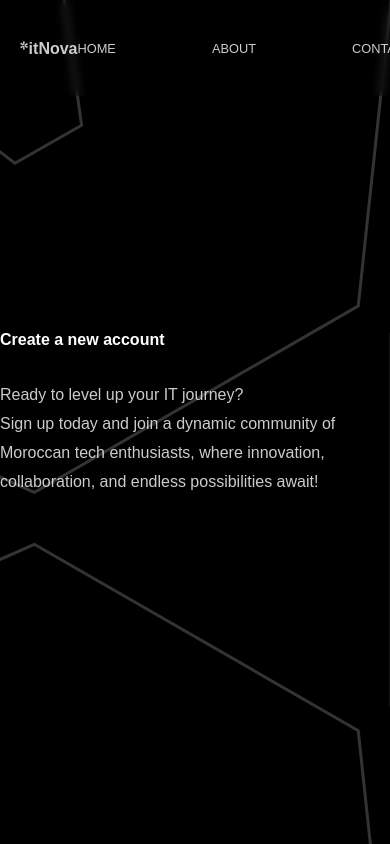
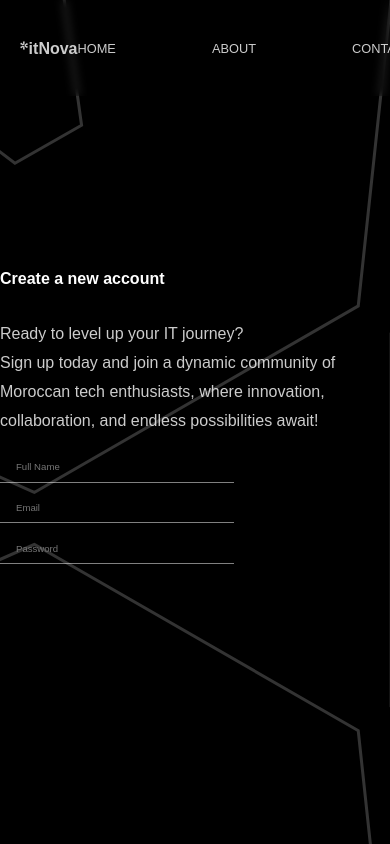
Before and after one commit to abdoachhoubi/itnova, a Next.js app: page /auth in a window 390 px wide. Built offline with nearby package versions, Linux system fonts and the light colour scheme; a web font is replaced by a local one.

Commit message:
Added auth form UI

```diff
--- a/styles/globals.css
+++ b/styles/globals.css
@@ -378,6 +378,44 @@ li {
     font-size: 0.8rem;
   }
 }
+.auth__container .auth__form {
+  display: flex;
+  flex-direction: column;
+  min-width: 60%;
+}
+.auth__container .auth__form .form__input {
+  width: 100%;
+  padding: 1.2rem 1.6rem;
+  border: none;
+  border-bottom: 1.5px solid rgba(255, 255, 255, 0.5);
+  outline: none;
+  font-size: 1.2rem;
+  font-weight: 500;
+  margin-bottom: 2rem;
+  background-color: transparent;
+  color: #fff;
+}
+@media screen and (max-width: 1600px) {
+  .auth__container .auth__form .form__input {
+    padding: 1rem 1.4rem;
+    font-size: 1rem;
+    margin-bottom: 1rem;
+  }
+}
+@media screen and (max-width: 1300px) {
+  .auth__container .auth__form .form__input {
+    padding: 0.8rem 1.2rem;
+    font-size: 0.8rem;
+    margin-bottom: 0.8rem;
+  }
+}
+@media screen and (max-width: 900px) {
+  .auth__container .auth__form .form__input {
+    padding: 0.6rem 1rem;
+    font-size: 0.6rem;
+    margin-bottom: 0.6rem;
+  }
+}
 
 .nav__desktop {
   width: 100vw;
--- a/styles/sass/_Auth.sass
+++ b/styles/sass/_Auth.sass
@@ -64,3 +64,30 @@
             @media screen and ( max-width: $screen__xxs--width )
                 padding: 1rem 2rem
                 font-size: .8rem
+    .auth__form
+        display: flex
+        flex-direction: column
+        min-width: 60%
+        .form__input
+            width: 100%
+            padding: 1.2rem 1.6rem
+            border: none
+            border-bottom: 1.5px solid rgba(255, 255, 255, .5)
+            outline: none
+            font-size: 1.2rem
+            font-weight: 500
+            margin-bottom: 2rem
+            background-color: transparent
+            color: #fff
+            @media screen and ( max-width: $screen__med--width )
+                padding: 1rem 1.4rem
+                font-size: 1rem
+                margin-bottom: 1rem
+            @media screen and ( max-width: $screen__min--width )
+                padding: .8rem 1.2rem
+                font-size: .8rem
+                margin-bottom: .8rem
+            @media screen and ( max-width: $screen__xxs--width )
+                padding: .6rem 1rem
+                font-size: .6rem
+                margin-bottom: .6rem
--- a/views/Signin.jsx
+++ b/views/Signin.jsx
@@ -29,6 +29,36 @@ const Signin = () => {
         Sign in now to dive into a world of connection, collaboration, and
         cutting-edge opportunities. Let's continue the journey together!
       </motion.p>
+      <div className="auth__form">
+        <motion.input
+          initial={{ opacity: 0, y: "2rem" }}
+          whileInView={{
+            y: 0,
+            opacity: 1,
+            transition: { duration: 1, ease: "easeInOut", delay: 0.6 },
+          }}
+          whileFocus={{ borderBottom: "2px solid #fff" }}
+          type="text"
+          name="username"
+          id="username"
+          className="form__input"
+          placeholder="Username or email"
+        />
+        <motion.input
+          initial={{ opacity: 0, y: "2rem" }}
+          whileInView={{
+            y: 0,
+            opacity: 1,
+            transition: { duration: 1, ease: "easeInOut", delay: 0.8 },
+          }}
+          whileFocus={{ borderBottom: "2px solid #fff" }}
+          type="password"
+          name="password"
+          id="password"
+          className="form__input"
+          placeholder="Password"
+        />
+      </div>
     </section>
   );
 };
--- a/views/Signup.jsx
+++ b/views/Signup.jsx
@@ -29,6 +29,50 @@ const Signup = () => {
         Sign up today and join a dynamic community of Moroccan tech enthusiasts,
         where innovation, collaboration, and endless possibilities await!
       </motion.p>
+      <div className="auth__form">
+        <motion.input
+          initial={{ opacity: 0, y: "2rem" }}
+          whileInView={{
+            y: 0,
+            opacity: 1,
+            transition: { duration: 1, ease: "easeInOut", delay: 0.6 },
+          }}
+          whileFocus={{ borderBottom: "2px solid #fff" }}
+          type="text"
+          name="username"
+          id="username"
+          className="form__input"
+          placeholder="Full Name"
+        />
+        <motion.input
+          initial={{ opacity: 0, y: "2rem" }}
+          whileInView={{
+            y: 0,
+            opacity: 1,
+            transition: { duration: 1, ease: "easeInOut", delay: 0.8 },
+          }}
+          whileFocus={{ borderBottom: "2px solid #fff" }}
+          type="text"
+          name="email"
+          id="email"
+          className="form__input"
+          placeholder="Email"
+        />
+        <motion.input
+          initial={{ opacity: 0, y: "2rem" }}
+          whileInView={{
+            y: 0,
+            opacity: 1,
+            transition: { duration: 1, ease: "easeInOut", delay: 1 },
+          }}
+          whileFocus={{ borderBottom: "2px solid #fff" }}
+          type="password"
+          name="password"
+          id="password"
+          className="form__input"
+          placeholder="Password"
+        />
+      </div>
     </section>
   );
 };
```
Also changed, not shown: 1 other file (tests, documents, lock files or other folders).
